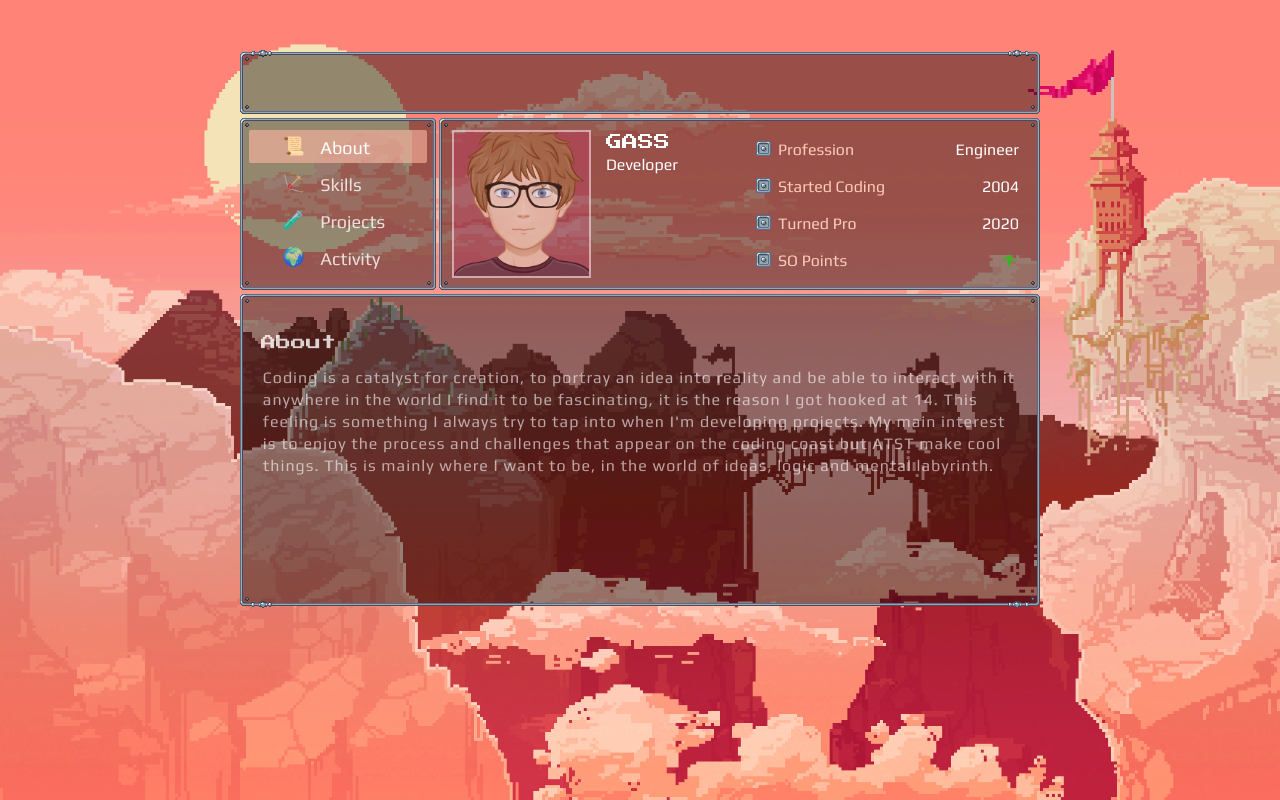
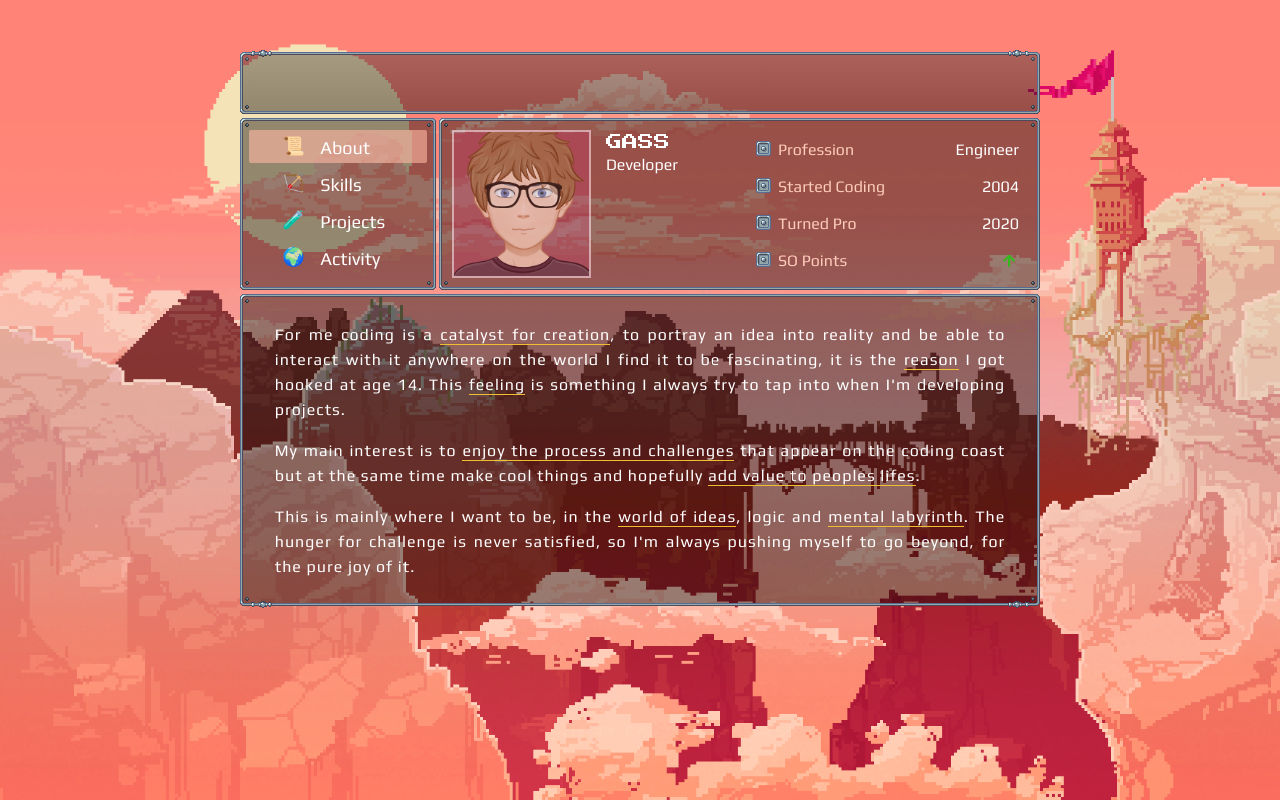
Before and after one commit to gass-git/dev-plus, a React (Create React App) app: page / in a window 1280 px wide. Built offline with nearby package versions, Linux system fonts and the light colour scheme; no server answers.

Commit message:
Repetitive titles removed and about component improved

```diff
--- a/src/App.js
+++ b/src/App.js
@@ -116,9 +116,9 @@ const App = () => {
   useEffect(() => {
     showLoading();
     getWritings();
-    getReputation();
+  //  getReputation();
     getRepos();
-     getAnswers();
+   //  getAnswers();
      getGitEvents();
   }, []);
 
--- a/src/components/Activity/index.js
+++ b/src/components/Activity/index.js
@@ -101,9 +101,7 @@ const Activity = ({answers, gitEvents, posts}) => {
 
   return (
     <section className="activity">
-      <div className="title">
-        Activity
-      </div>
+
       <div className="content">
 
         {/* -- LEFT SIDE -- */}
--- a/src/components/about/about.css
+++ b/src/components/about/about.css
@@ -1,9 +1,13 @@
+.about .highlight {
+  border-bottom: 1px solid var(--yellow1);
+}
 .about .content {
-  width: 95%;
-  line-height: 22px;
+  width: 92%;
+  text-align: justify;
+  line-height: 25px;
   letter-spacing: 1px;
   font-family: "play", sans-serif;
-  color: rgb(255, 255, 255, 0.6);
-  margin: 10px auto 5px auto;
-  /* background: rgb(84, 65, 121, 0.5); */
+  color: white;
+  margin: 25px auto 5px auto;
+  /* border: 1px solid white; */
 }
--- a/src/components/about/glitchTitle/glitchTitle.css
+++ b/src/components/about/glitchTitle/glitchTitle.css
@@ -1,6 +1,3 @@
-:root {
-  --glitch-duration: 3s;
-}
 .about-title {
   margin-top: 30px;
   position: relative;
@@ -13,7 +10,7 @@
 .about-title .first {
   opacity: 0.8;
   position: absolute;
-  left: 7%;
+  left: 70px;
   top: 50%;
   transform: translate(-50%, -50%);
   z-index: 1;
@@ -21,7 +18,7 @@
 }
 .about-title > span {
   position: absolute;
-  left: 7%;
+  left: 80px;
   top: 50%;
   opacity: 0;
   transform: translate(-50%, -50%);
@@ -29,19 +26,19 @@
   font-size: 15px;
 }
 .effect > .first {
-  animation: glitch1 var(--glitch-duration) infinite steps(1, end);
+  animation: glitch1 3s infinite steps(1, end);
 }
 .effect > span:nth-child(2) {
-  animation: glitch2 var(--glitch-duration) infinite steps(1, end);
+  animation: glitch2 3s infinite steps(1, end);
 }
 .effect > span:nth-child(3) {
-  animation: glitch3 var(--glitch-duration) infinite steps(1, end);
+  animation: glitch3 3s infinite steps(1, end);
 }
 .effect > span:nth-child(4) {
-  animation: glitch4 var(--glitch-duration) infinite steps(1, end);
+  animation: glitch4 3s infinite steps(1, end);
 }
 .effect > span:nth-child(5) {
-  animation: glitch5 var(--glitch-duration) infinite steps(1, end);
+  animation: glitch5 3s infinite steps(1, end);
 }
 
 @keyframes glitch1 {
--- a/src/components/about/index.js
+++ b/src/components/about/index.js
@@ -2,22 +2,25 @@ import React from "react";
 import './about.css';
 import GlitchTitle from './glitchTitle/index';
 
-const About = ({glitch}) => {
+const About = () => {
     return(
       <section className="about">
-        <GlitchTitle entry="About" glitch={glitch}/>
         <div className="content">
-          Coding is a catalyst for creation, to portray an idea
-          into reality and be able to interact with it anywhere
-            in the world I find it to be fascinating, it is the
-            reason I got hooked at 14. This feeling is something
-              I always try to tap into when I'm developing
-              projects.
-              My main interest is to enjoy the process and
-              challenges that appear on the coding coast but
-              ATST make cool things. This is mainly where I
-              want to be, in the world of ideas, logic and
-              mental labyrinth.
+          <p>For me coding is a <span className="highlight">catalyst for creation</span>, to portray
+          an idea into reality and be able to interact with it anywhere on
+          the world I find it to be fascinating, it is the <span className="highlight">reason</span> I got hooked at age 14.
+          This <span className="highlight">feeling</span> is something I always try to tap into when I'm developing projects.
+          </p>
+          <p>
+          My main interest is to <span className="highlight"> enjoy the process and
+              challenges</span> that appear on the coding coast but
+              at the same time make cool things and hopefully <span className="highlight">add value to peoples lifes</span>.
+          </p>
+          <p>
+              This is mainly where I want to be, in the <span className="highlight">world of ideas</span>
+              , logic and <span className="highlight">mental labyrinth</span>.  The hunger for challenge is never satisfied, so I'm always
+               pushing myself to go beyond, for the pure joy of it.
+          </p>
         </div>
       </section>
     );
--- a/src/components/mainMenu/mainMenu.css
+++ b/src/components/mainMenu/mainMenu.css
@@ -22,7 +22,7 @@
 }
 .main-menu .menu-wrapper > div {
   font-family: "Play", sans-serif;
-  color: rgb(255, 255, 255, 0.8);
+  color: white;
   font-size: 18px;
   margin: 4px auto 0px auto;
   width: 94%;
--- a/src/components/projects/index.js
+++ b/src/components/projects/index.js
@@ -77,9 +77,7 @@ const Projects = ({repos}) => {
 
   return (
       <section className="projects">
-        <div className="title">
-          Projects
-        </div>
+
         <div className="content">
             <div className="left-side">
               <div className="top-arrow-box">
--- a/src/components/scrollDisplay/scrollDisplay.css
+++ b/src/components/scrollDisplay/scrollDisplay.css
@@ -10,7 +10,7 @@
 .scroll-display .border-img .inner-container {
   height: 56px;
   margin: -28px -30px;
-  background-color: var(--bg1);
+  background-image: linear-gradient(rgba(46, 46, 46, 0.4), var(--bg1));
   overflow: hidden;
 }
 
--- a/src/components/skills/index.js
+++ b/src/components/skills/index.js
@@ -2,7 +2,7 @@ import React from "react";
 import './skills.css';
 import GlitchTitle from "./glitchTitle/index";
 
-const Skills = ({glitch}) => {
+const Skills = () => {
 
   const Skill = ({lang, label, score}) => {
     return (
@@ -24,7 +24,7 @@ const Skills = ({glitch}) => {
 
   return(
       <section className="skills">
-      <GlitchTitle entry="Skills" glitch={glitch}/>
+
       <div className="content">
         <div className="left-side">
           <div className="sub-title">
--- a/src/global/App.css
+++ b/src/global/App.css
@@ -35,6 +35,6 @@
 .third-row .inner-container {
   height: 306px;
   margin: -28px -30px;
-  background-color: var(--bg1);
+  background: var(--bg1);
   overflow: hidden;
 }
--- a/src/global/index.css
+++ b/src/global/index.css
@@ -6,6 +6,7 @@
   --text-color1: rgb(255, 255, 255);
   --color2: rgb(255, 183, 163, 0.3);
   --yellow1: rgb(241, 190, 50);
+  --yellow2: rgb(248, 217, 131);
   --green1: rgb(54, 182, 31);
   --pink1: rgb(237, 50, 130, 0.2);
   --cloud-color1: rgb(253, 204, 186);
```
